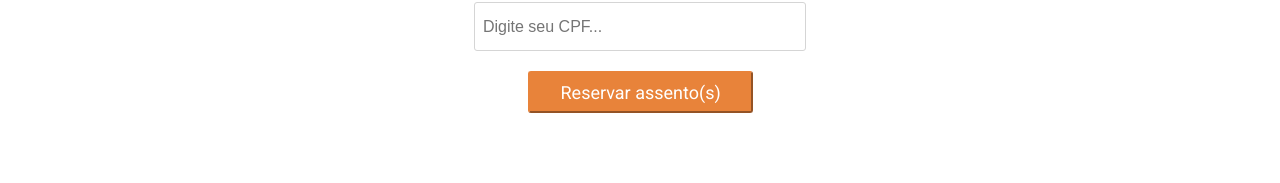
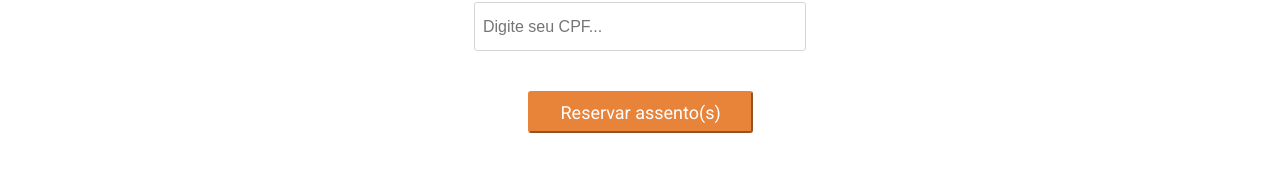
Before and after one commit to stonasss/ProjetoCineflex, a React (Create React App) app: page /assentos/1 in a window 1280 px wide. Shown: the part 400-583 px from the top of the page. Built offline with nearby package versions, Linux system fonts and the light colour scheme; no server answers.

Commit message:
ajuste ao css

```diff
--- a/src/components/ChooseSeats.js
+++ b/src/components/ChooseSeats.js
@@ -60,7 +60,6 @@ export default function ChooseSeats({ setOrder }) {
     }
 
     function completeOrder(event) {
-        event.preventDefault();
 
         if (seatNumber.length < 1) {
             alert('Por favor, escolha pelo menos um assento')
@@ -91,6 +90,8 @@ export default function ChooseSeats({ setOrder }) {
         }).catch(err => {
             console.log(err)
         });
+
+        event.preventDefault();
     }
 
     return (
@@ -144,7 +145,7 @@ export default function ChooseSeats({ setOrder }) {
                 <p>CPF do comprador:</p>
                 <input
                     data-test="client-cpf"
-                    type="text"
+                    type="tel"
                     placeholder="Digite seu CPF..."
                     value={CPF}
                     onChange={event => setCPF(event.target.value)}
@@ -193,7 +194,7 @@ const SectionTitle = styled.div`
 `
 
 const Seats = styled.ul`
-    width: 390px;
+    width: 600px;
     margin: 10px auto 0 auto;
     display: flex;
     flex-wrap: wrap;
@@ -364,7 +365,7 @@ const Finish = styled.button`
     height: 42px;
     display: flex;
     align-items: center;
-    margin: 20px auto 0 auto;
+    margin: 40px auto 150px auto;
     background-color: #E8833A;
     border-radius: 3px;
     border-color: #E8833A;
```
